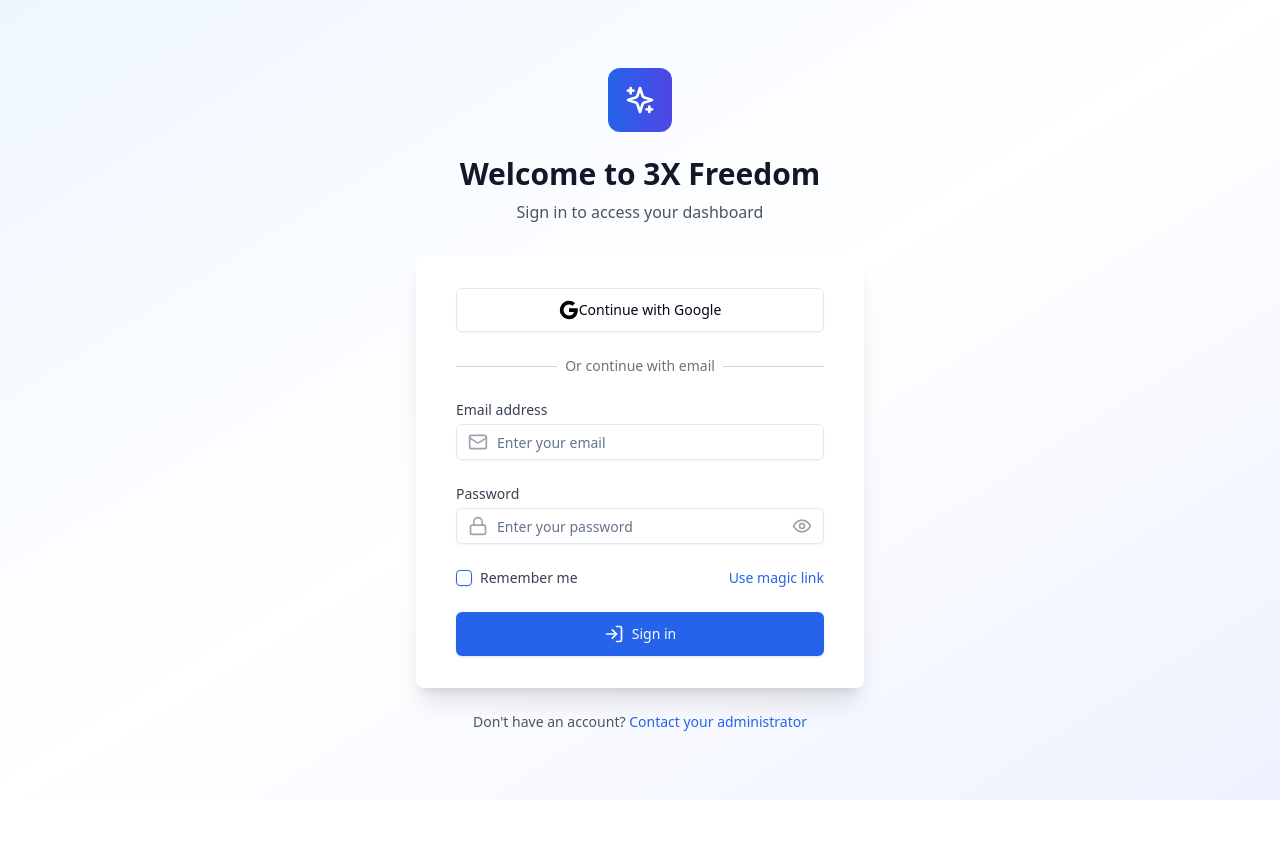
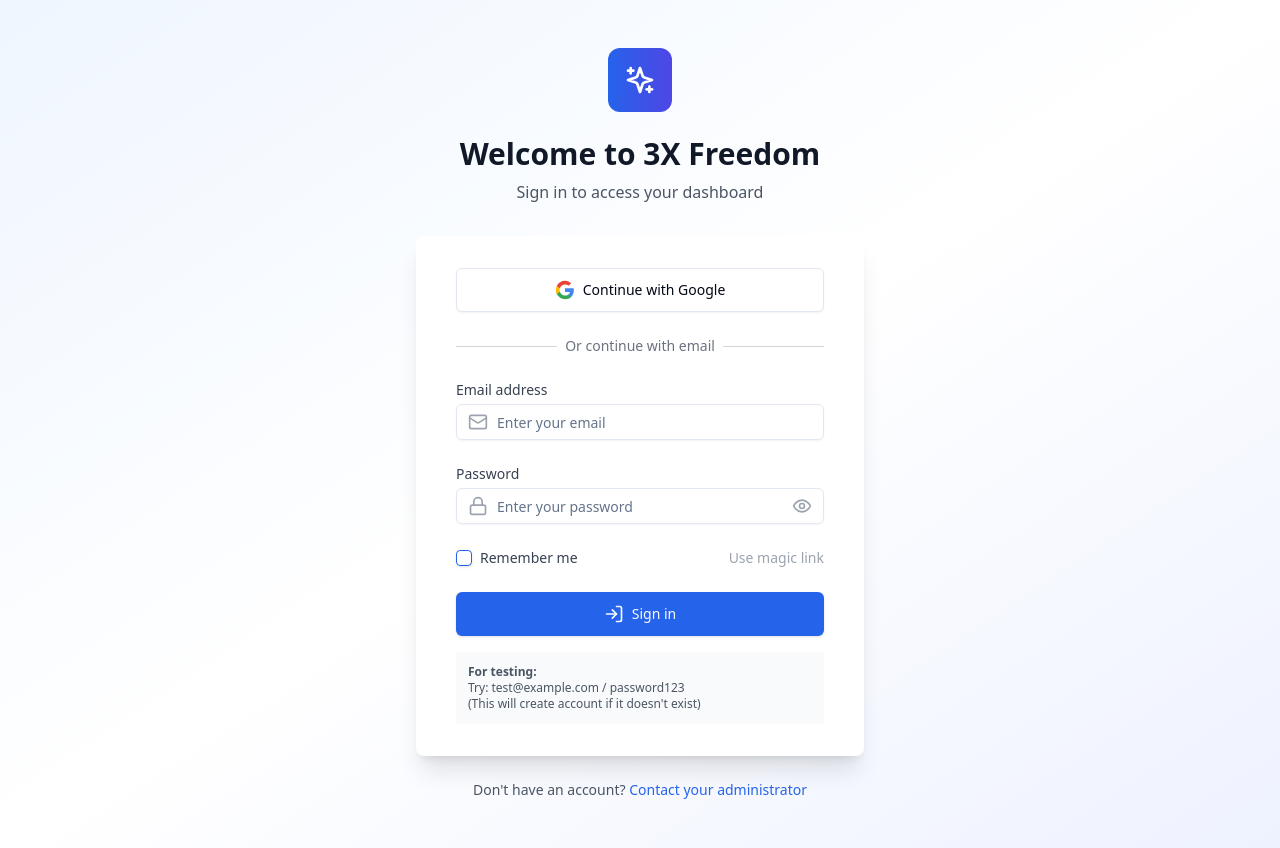
Before and after one commit to matthewdnye/3xf-acquisition-dashboard, a React (Vite) app: page /auth/login in a window 1280 px wide. Before the commit the page ends 800 px from the top, so only its background shows below. Built offline with nearby package versions, Linux system fonts and the light colour scheme; no server answers.

Commit message:
Fix Authentication Sign-In Flow

```diff
--- a/src/pages/auth/Login.tsx
+++ b/src/pages/auth/Login.tsx
@@ -36,6 +36,11 @@
     formState: { errors, isSubmitting }
   } = useForm<LoginFormData>({
     resolver: zodResolver(loginSchema),
+    defaultValues: {
+      email: '',
+      password: '',
+      rememberMe: false,
+    }
   })
 
   const watchedEmail = watch('email')
@@ -49,11 +54,22 @@
 
   const onSubmit = async (data: LoginFormData) => {
     try {
+      console.log('Form submitted with:', { email: data.email, hasPassword: !!data.password })
       await signIn(data.email, data.password)
       toast.success('Welcome back!')
     } catch (error: any) {
       console.error('Login error:', error)
-      toast.error(error.message || 'Failed to sign in')
+
+      // More specific error messages
+      if (error.message?.includes('Email not confirmed')) {
+        toast.error('Please check your email and click the confirmation link before signing in.')
+      } else if (error.message?.includes('Invalid login credentials')) {
+        toast.error('Invalid email or password. Please try again.')
+      } else if (error.message?.includes('Too many requests')) {
+        toast.error('Too many login attempts. Please wait a moment and try again.')
+      } else {
+        toast.error(error.message || 'Failed to sign in. Please try again.')
+      }
     }
   }
 
@@ -147,11 +163,11 @@
                 {isLoadingGoogle ? (
                   <div className="w-4 h-4 border-2 border-gray-600 border-t-transparent rounded-full animate-spin mr-2" />
                 ) : (
-                  <svg className="w-5 h-5 mr-2\" viewBox="0 0 24 24">
-                    <path fill="#4285F4\" d="M22.56 12.25c0-.78-.07-1.53-.2-2.25H12v4.26h5.92c-.26 1.37-1.04 2.53-2.21 3.31v2.77h3.57c2.08-1.92 3.28-4.74 3.28-8.09z"/>
-                    <path fill="#34A853\" d="M12 23c2.97 0 5.46-.98 7.28-2.66l-3.57-2.77c-.98.66-2.23 1.06-3.71 1.06-2.86 0-5.29-1.93-6.16-4.53H2.18v2.84C3.99 20.53 7.7 23 12 23z"/>
-                    <path fill="#FBBC05\" d="M5.84 14.09c-.22-.66-.35-1.36-.35-2.09s.13-1.43.35-2.09V7.07H2.18C1.43 8.55 1 10.22 1 12s.43 3.45 1.18 4.93l2.85-2.22.81-.62z"/>
-                    <path fill="#EA4335\" d="M12 5.38c1.62 0 3.06.56 4.21 1.64l3.15-3.15C17.45 2.09 14.97 1 12 1 7.7 1 3.99 3.47 2.18 7.07l3.66 2.84c.87-2.6 3.3-4.53 6.16-4.53z"/>
+                  <svg className="w-5 h-5 mr-2" viewBox="0 0 24 24">
+                    <path fill="#4285F4" d="M22.56 12.25c0-.78-.07-1.53-.2-2.25H12v4.26h5.92c-.26 1.37-1.04 2.53-2.21 3.31v2.77h3.57c2.08-1.92 3.28-4.74 3.28-8.09z"/>
+                    <path fill="#34A853" d="M12 23c2.97 0 5.46-.98 7.28-2.66l-3.57-2.77c-.98.66-2.23 1.06-3.71 1.06-2.86 0-5.29-1.93-6.16-4.53H2.18v2.84C3.99 20.53 7.7 23 12 23z"/>
+                    <path fill="#FBBC05" d="M5.84 14.09c-.22-.66-.35-1.36-.35-2.09s.13-1.43.35-2.09V7.07H2.18C1.43 8.55 1 10.22 1 12s.43 3.45 1.18 4.93l2.85-2.22.81-.62z"/>
+                    <path fill="#EA4335" d="M12 5.38c1.62 0 3.06.56 4.21 1.64l3.15-3.15C17.45 2.09 14.97 1 12 1 7.7 1 3.99 3.47 2.18 7.07l3.66 2.84c.87-2.6 3.3-4.53 6.16-4.53z"/>
                   </svg>
                 )}
                 Continue with Google
@@ -229,8 +245,8 @@
                   <button
                     type="button"
                     onClick={handleMagicLink}
-                    disabled={isLoadingMagicLink}
-                    className="text-sm text-blue-600 hover:text-blue-500 font-medium"
+                    disabled={isLoadingMagicLink || !watchedEmail}
+                    className="text-sm text-blue-600 hover:text-blue-500 font-medium disabled:text-gray-400"
                   >
                     {isLoadingMagicLink ? 'Sending...' : 'Use magic link'}
                   </button>
@@ -249,6 +265,13 @@
                   {isSubmitting ? 'Signing in...' : 'Sign in'}
                 </Button>
               </form>
+
+              {/* Debug info - remove in production */}
+              <div className="mt-4 p-3 bg-gray-50 rounded text-xs text-gray-600">
+                <strong>For testing:</strong><br />
+                Try: test@example.com / password123<br />
+                (This will create account if it doesn't exist)
+              </div>
             </>
           )}
         </div>
--- a/src/providers/AuthProvider.tsx
+++ b/src/providers/AuthProvider.tsx
@@ -215,6 +215,8 @@
     } = supabase.auth.onAuthStateChange(async (event, session) => {
       if (!mounted) return
 
+      console.log('Auth state change:', event, session?.user?.email)
+
       if (event === 'SIGNED_IN' && session?.user) {
         const profile = await fetchUserProfile(session.user)
         dispatch({
@@ -237,12 +239,52 @@
 
   // Auth methods
   const signIn = async (email: string, password: string) => {
-    const { error } = await supabase.auth.signInWithPassword({
-      email,
-      password,
-    })
+    try {
+      console.log('Attempting to sign in with:', email)
 
-    if (error) {
+      // First try to sign in
+      const { data: signInData, error: signInError } = await supabase.auth.signInWithPassword({
+        email,
+        password,
+      })
+
+      if (signInError) {
+        console.log('Sign in failed:', signInError.message)
+
+        // If sign in fails because user doesn't exist, try to sign up
+        if (signInError.message.includes('Invalid login credentials') ||
+            signInError.message.includes('Email not confirmed')) {
+
+          console.log('Attempting to sign up new user...')
+
+          const { data: signUpData, error: signUpError } = await supabase.auth.signUp({
+            email,
+            password,
+            options: {
+              emailRedirectTo: `${window.location.origin}/auth/callback`,
+            },
+          })
+
+          if (signUpError) {
+            console.error('Sign up error:', signUpError)
+            throw signUpError
+          }
+
+          if (signUpData.user && !signUpData.user.email_confirmed_at) {
+            toast.success('Check your email for a confirmation link!')
+            return
+          }
+
+          console.log('Sign up successful:', signUpData.user?.email)
+          return
+        }
+
+        throw signInError
+      }
+
+      console.log('Sign in successful:', signInData.user?.email)
+    } catch (error: any) {
+      console.error('Authentication error:', error)
       throw error
     }
   }
```
